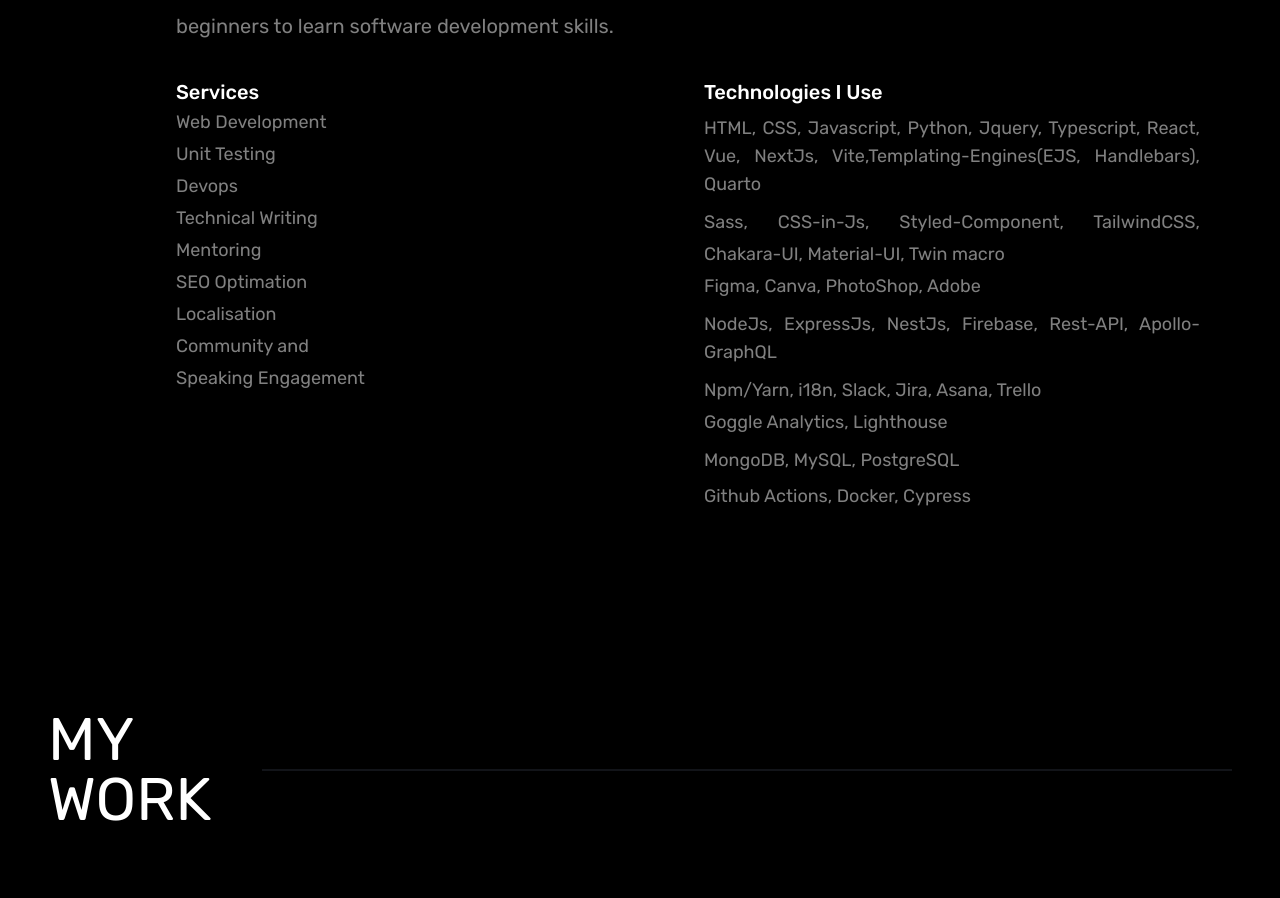
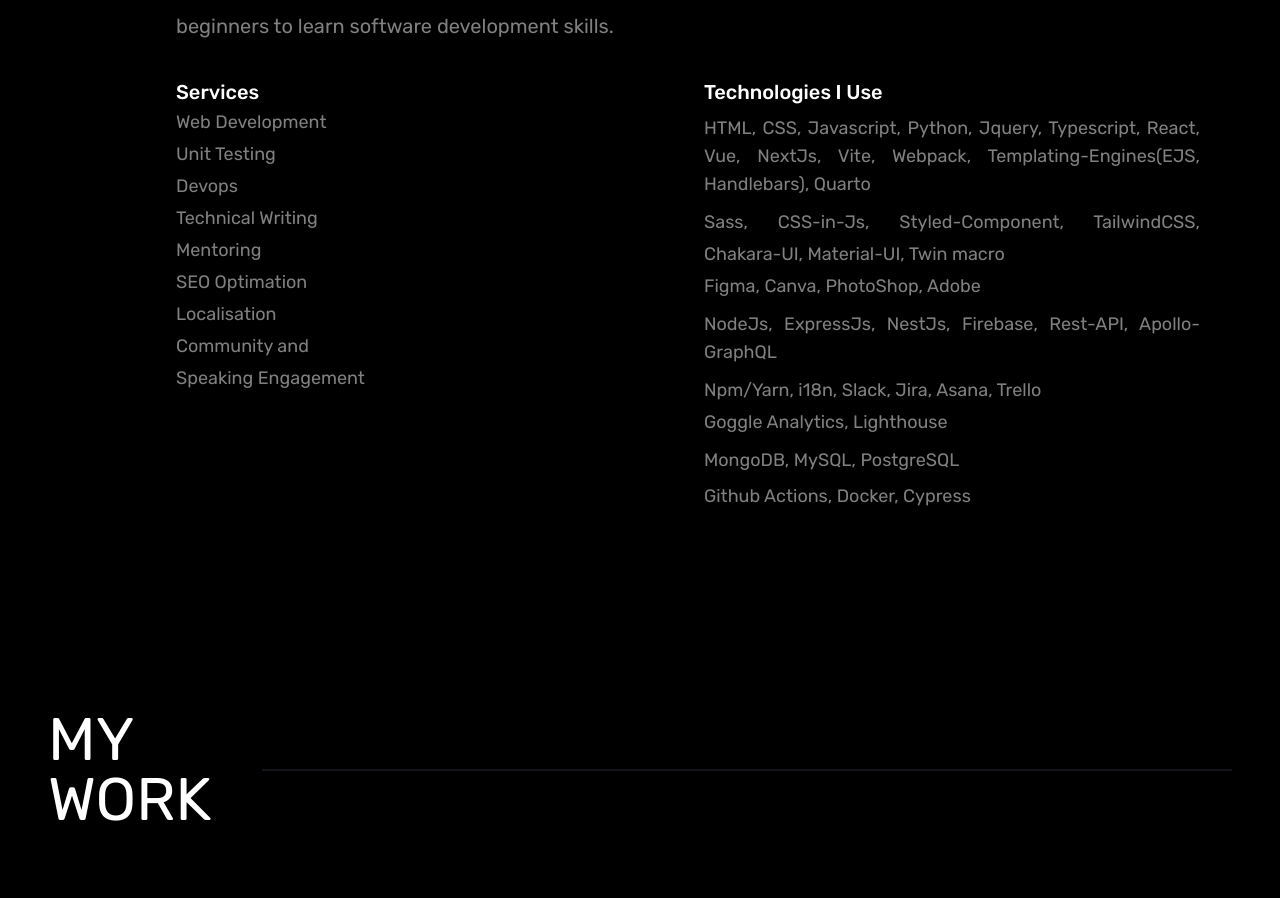
Before and after one commit to sandygudie/sandy_portfolio, a Next.js app: page / in a window 1280 px wide. Shown: the part 1110-2008 px from the top of the page. Built offline with nearby package versions, Linux system fonts and the light colour scheme.

Commit message:
added new portfolo

```diff
--- a/components/AboutMe.jsx
+++ b/components/AboutMe.jsx
@@ -53,7 +53,7 @@
               </h3>
               <p className="my-2 text-lg">
                 HTML, CSS, Javascript, Python, Jquery, Typescript, React, Vue,
-                NextJs, Vite,Templating-Engines(EJS, Handlebars), Quarto{" "}
+                NextJs, Vite, Webpack, Templating-Engines(EJS, Handlebars), Quarto{" "}
               </p>
 
               <p>
```
